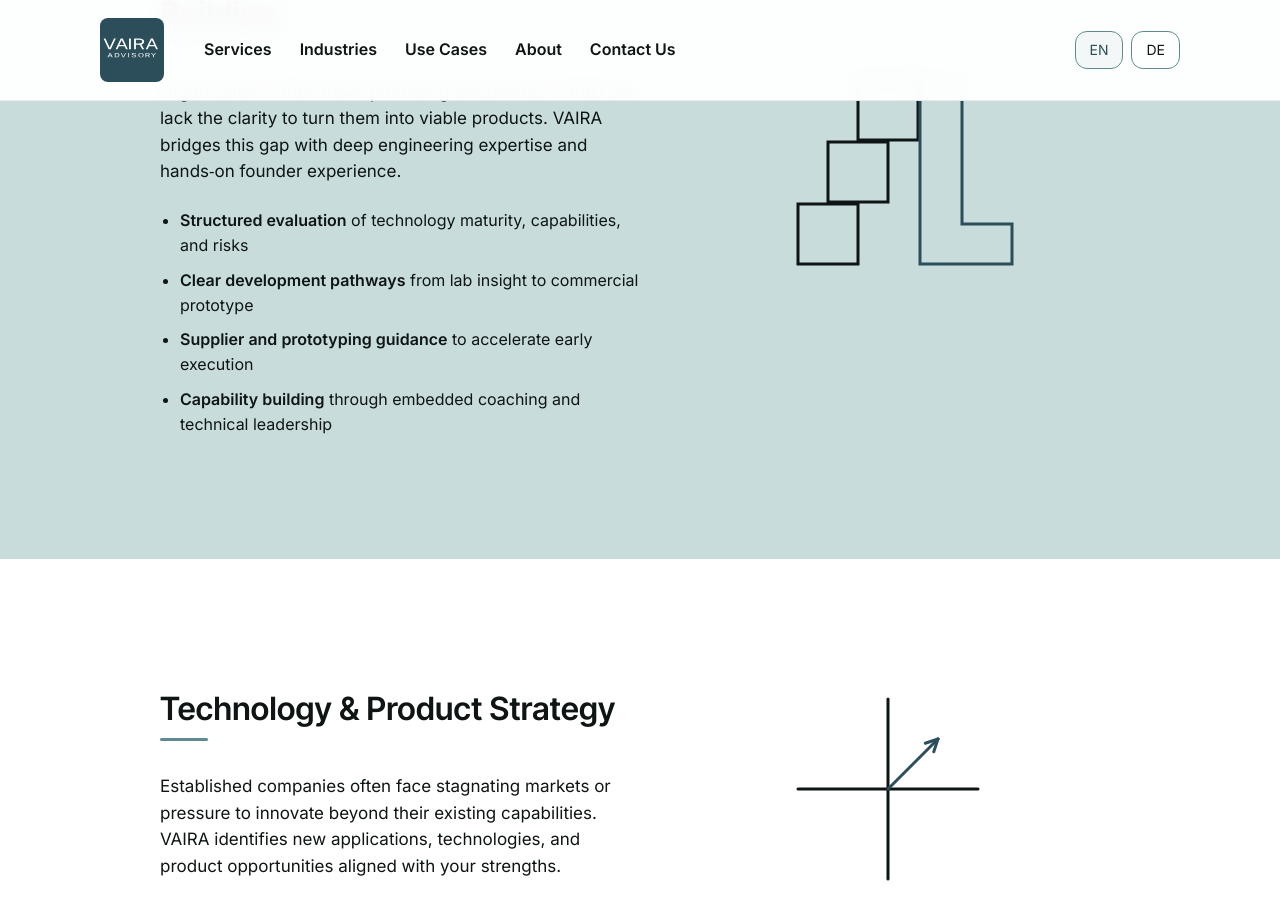
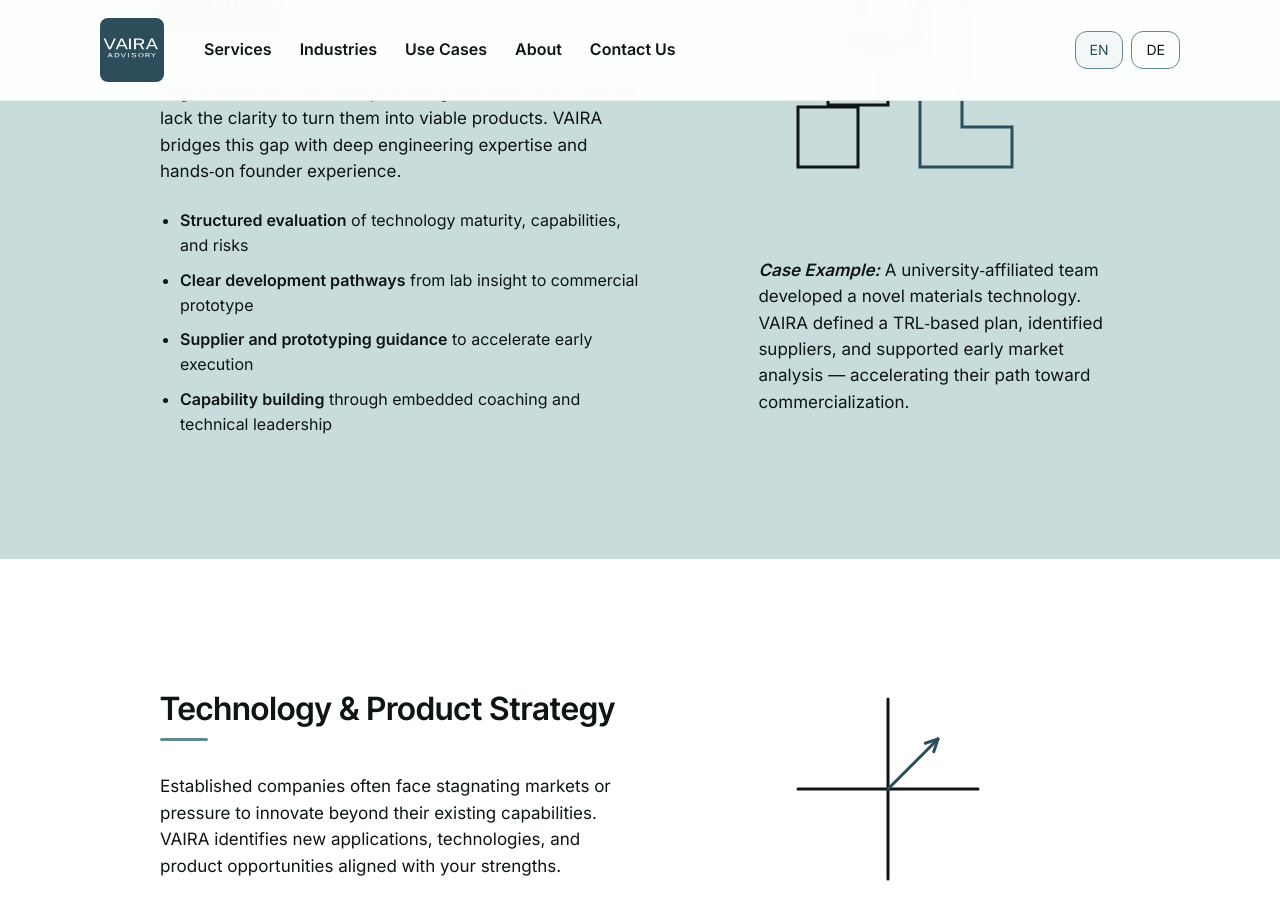
Before and after one commit to raphaelheeb/vaira-advisory, a Jekyll site: the page built from services/index.html, in a window 1280 px wide and 900 px high, scrolled down 1379 px. Built offline with Jekyll 4.4.1, drawn with Linux system fonts in a browser that asks for light colours.

Commit message:
Update index.html

```diff
--- a/services/index.html
+++ b/services/index.html
@@ -172,7 +172,7 @@
             <rect x="100" y="26" width="60" height="60"
                   stroke="currentColor" stroke-width="3" fill="none"/>
 
-      <!-- L-shape (adjusted to fit inside 260×260) -->
+            <!-- L-shape (fits inside 260×260) -->
             <path d="
               M162 26
               H204
@@ -189,7 +189,16 @@
         </svg>
       </div>
 
+      <p style="margin-top:1.25rem;">
+        <strong><em>Case Example:</em></strong> A university‑affiliated team developed a novel materials technology.
+        VAIRA defined a TRL‑based plan, identified suppliers, and supported early market analysis —
+        accelerating their path toward commercialization.
+      </p>
+    </div>
+
+  </div>
 </section>
+
 
 <!-- ========================= -->
 <!-- DEEP‑DIVE 2 — SPLIT -->
```
Lines whose indentation alone changed are shown as unchanged.
